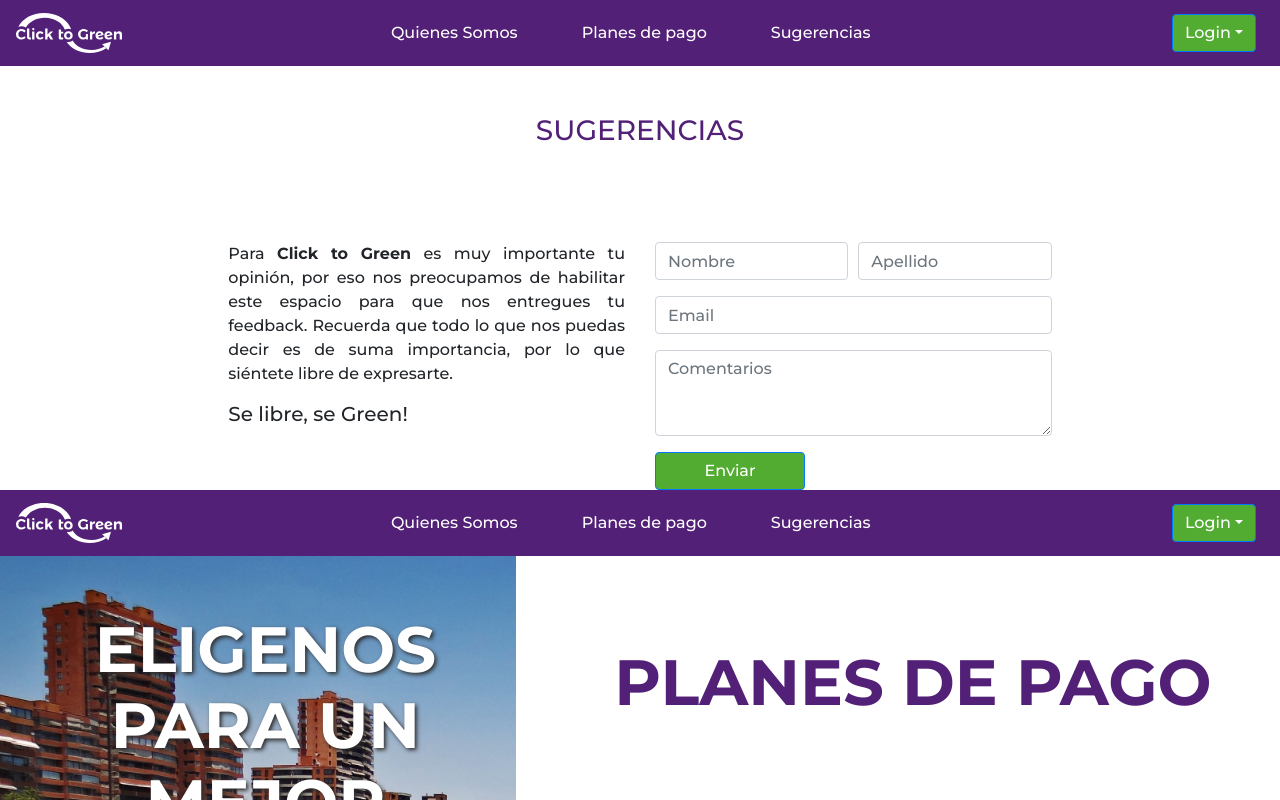
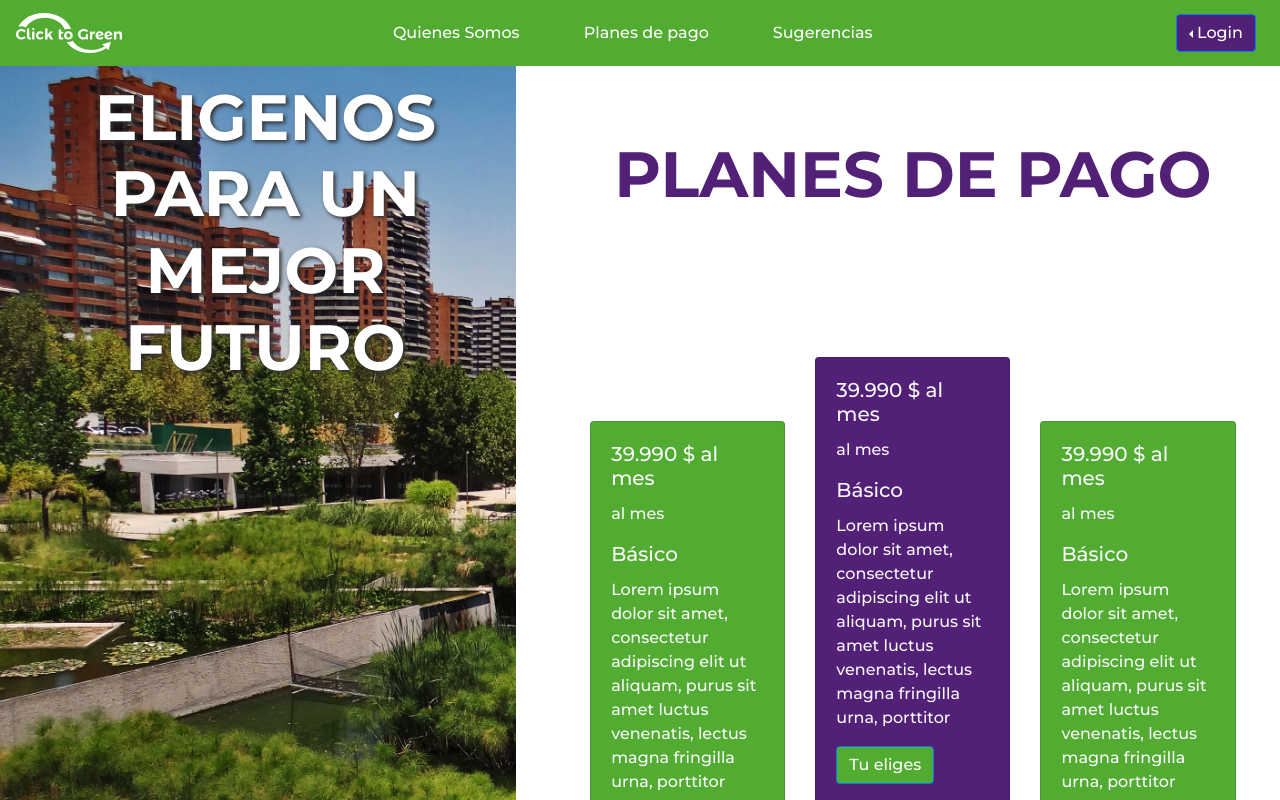
Before and after one commit to alejojimenez/Projetc-Click-to-green, a React (Create React App) app: page / in a window 1280 px wide. Shown: the top 800 px of the page. Built offline with nearby package versions, Linux system fonts and the light colour scheme.

Commit message:
Modificaciones del navbar y de la ventana de pagos

```diff
--- a/src/App.js
+++ b/src/App.js
@@ -12,10 +12,7 @@ function App() {
   return (
     <>
       <NavBarTop />
-      <Suggestions />
       <BrowserRouter>
-        <NavBarTop />
-        <PayMethod />
         <div>
           <Switch>
             <Route exact path="/" component={PayMethod} />
@@ -23,6 +20,7 @@ function App() {
                 <Route exact path="/Details-Planets/:name" component={DetailsPlanets} /> */}
             <Route render={() => <h1>ERROR 404</h1>} />
           </Switch>
+          <Suggestions />
         </div>
       </BrowserRouter>
     </>
--- a/src/components/NavBarTop.jsx
+++ b/src/components/NavBarTop.jsx
@@ -4,7 +4,7 @@ import LogoColorWhite from "../img/LogoColorWhite.svg"
 
 const NavBarTop = () => {
     return (
-        <Navbar className="fondoColorPrincipal" expand="lg">
+        <Navbar className="fondoColorSecundario fixed-top" expand="lg">
             <Navbar.Brand href="#home"><img src={LogoColorWhite} height="40" alt="logo" /></Navbar.Brand>
             <Navbar.Toggle aria-controls="basic-navbar-nav" />
             <Navbar.Collapse id="basic-navbar-nav">
@@ -13,8 +13,8 @@ const NavBarTop = () => {
                     <Nav.Link className="mr-5" href="#planes-de-pago">Planes de pago</Nav.Link>
                     <Nav.Link className="mr-5" href="#sugerencias">Sugerencias</Nav.Link>
                 </Nav>
-                <Dropdown className="mr-sm-2">
-                    <Dropdown.Toggle className="fondoColorSecundario" id="dropdown-basic">
+                <Dropdown className="mr-sm-2 dropleft">
+                    <Dropdown.Toggle className="fondoColorPrincipal" id="dropdown-basic">
                         Login
                         </Dropdown.Toggle>
                     <Dropdown.Menu className="mr-2">
--- a/src/styles/StylesMP.css
+++ b/src/styles/StylesMP.css
@@ -7,9 +7,8 @@ body {
 
 .containerImg {
   width: 100%;
-  height: 40%;
+  height: 64rem;
   overflow: hidden;
-  margin-top: -24px;
 }
 
 .textImage {
@@ -29,14 +28,14 @@ body {
 }
 
 .CardDeck {
-  margin-top: 7rem;
+  margin-top: 9rem;
   margin-left: 4%;
   margin-right: 4%;
   align-content: center;
 }
 
 .titlePago {
-  margin-top: 4rem;
+  margin-top: 7rem;
   font-weight: 700;
   font-size: 4rem;
 }
@@ -47,7 +46,6 @@ body {
     padding: 0;
     padding-top: 0;
     margin: 0;
-    margin: -24px;
   }
 
   .CardDeck {
--- a/src/views/Suggestions.jsx
+++ b/src/views/Suggestions.jsx
@@ -15,7 +15,7 @@ const Suggestions = () => {
                         <h5>Se libre, se Green!</h5>
                     </Col>
 
-                    <Col md='4'>
+                    <Col sm='1' md='4'>
                         <Form>
                             <Form.Row>
                                 <Form.Group as={Col} controlId="formGridName">
```
